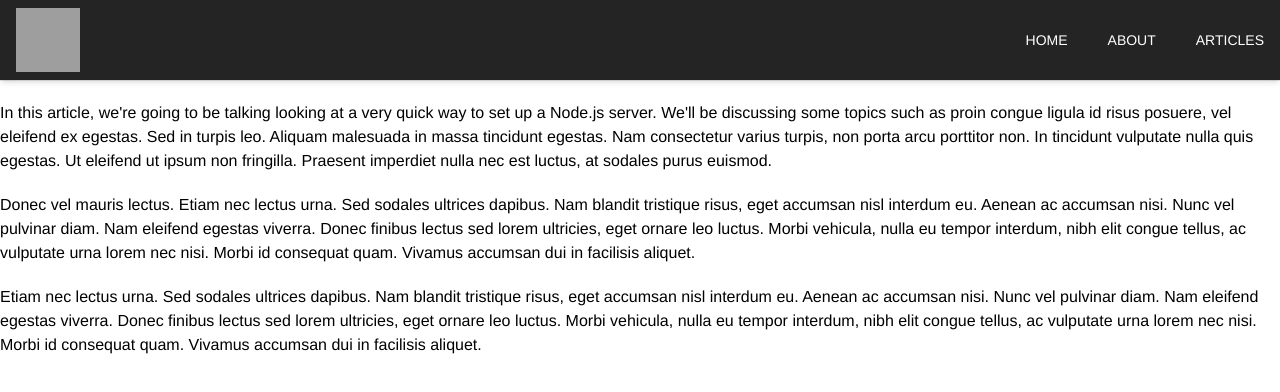
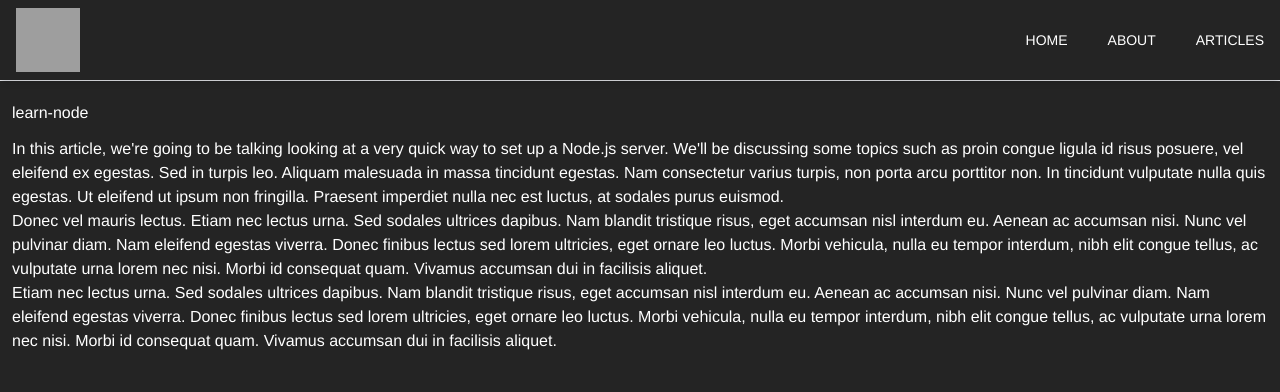
Before and after one commit to MuhammadZaidKhan/Medium.com-About-Page-Clone, a React (Vite) app: page /articles/learn-node in a window 1280 px wide. Shown: the top 392 px of the page. Built offline with nearby package versions, Linux system fonts and the light colour scheme; grey boxes are pictures that could not be loaded.

Commit message:
first commit

```diff
--- a/src/Pages/Article-Page.jsx
+++ b/src/Pages/Article-Page.jsx
@@ -7,10 +7,12 @@ const ArticlePage = () => {
 
     return (
         <>
-            {/* <h1>{article.title}</h1> */}
-            {article.content.map(paragraph => (
-                <p className='mt-5'>{paragraph}</p>
-            ))}
+            <div className='pt-5 px-3 bg-background text-white min-h-screen'>
+                <h1 className='mb-3'>{article.name}</h1>
+                {article.content.map(paragraph => (
+                    <p>{paragraph}</p>
+                ))}
+            </div>
         </>
     );
 }
--- a/src/Pages/ArticlesListPage.jsx
+++ b/src/Pages/ArticlesListPage.jsx
@@ -8,7 +8,7 @@ const ArticlesListPage = () => {
             {articles.map(article => (
                 <Link key={article.name} className="text-white font-sans" to={`/articles/${article.name}`}>
                     <hr />
-                    <div class="hover:bg-white hover:text-black flex flex-row justify-between">
+                    <div class="hover:bg-white hover:text-black transition duration-900 flex flex-row justify-between">
                         <h3 class="georgia font-serif m-10 text-7xl">
                             {article.title}
                         </h3>
```
